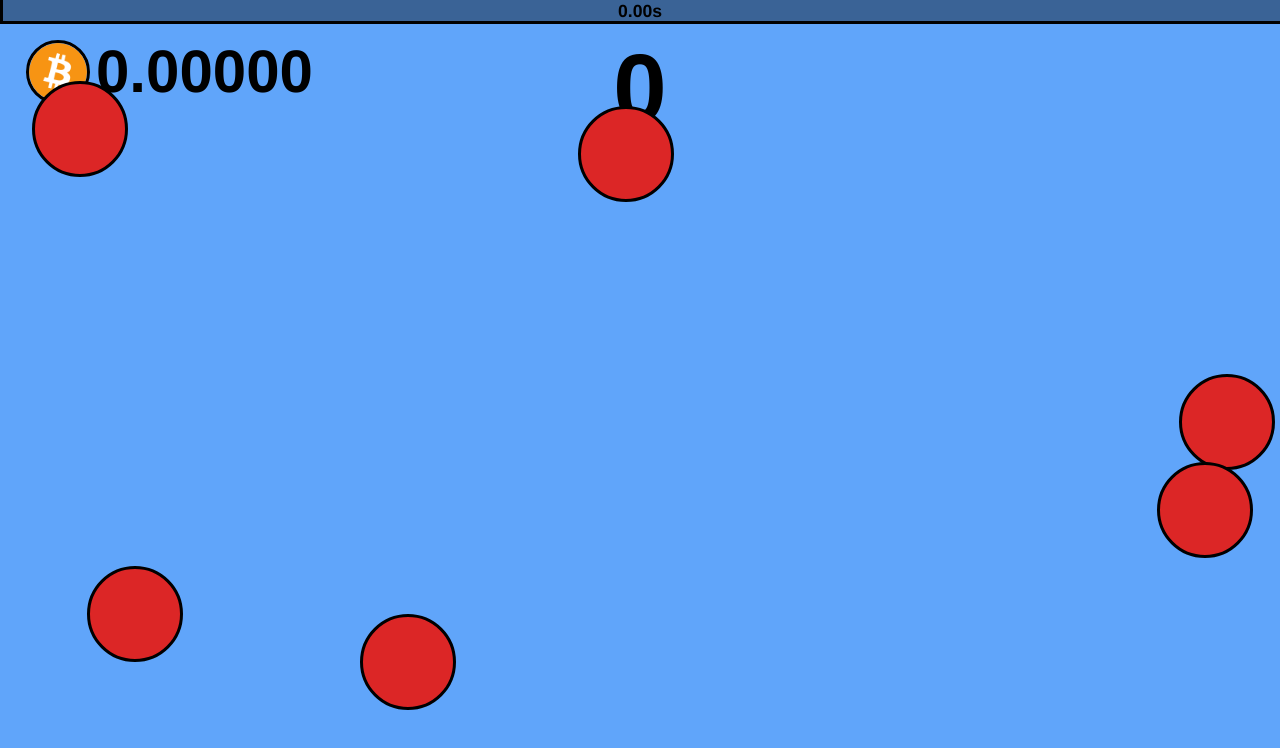
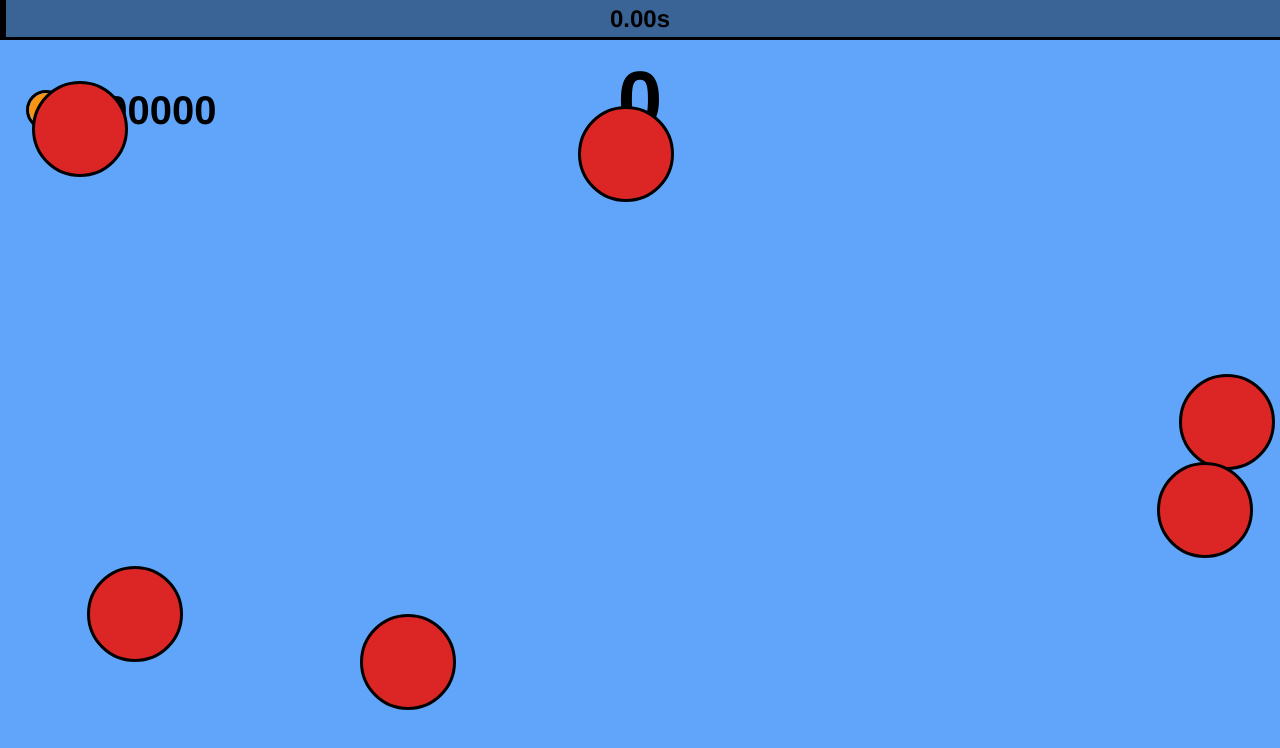
Before and after one commit to jumbyjumbo/aimtrainer, a Next.js app: page / in a window 1280 px wide. Shown: the top 748 px of the page. Built offline with nearby package versions, Linux system fonts and the light colour scheme.

Commit message:
Update styling and layout in page.js

```diff
--- a/src/app/page.js
+++ b/src/app/page.js
@@ -129,23 +129,23 @@ export default function Home() {
 
   // Main game screen
   return (
-    <main className="bg-blue-400 text-2xl md:text-6xl font-helvetica font-bold text-black h-screen w-screen overflow-hidden" style={{ cursor: "url('/reddot.png') 32 32, auto" }}>
+    <main className="bg-blue-400 text-[5vh] font-helvetica font-bold text-black h-screen w-screen overflow-hidden" style={{ cursor: "url('/reddot.png') 32 32, auto" }}>
       {/* coin combo multiplier progress bar */}
-      <div className="border-b-[3px] border-black absolute top-0 left-0 w-full h-[3vh] bg-black bg-opacity-40 flex items-center">
-        <div className="h-full bg-[#F89414] border-r-[3px] border-black" style={{ width: `${(coinComboMultiplier / 10000) * 100}%` }}></div>
+      <div className="border-b-[3px] border-black absolute top-0 left-0 w-full h-[5vh] bg-black bg-opacity-40 flex items-center">
+        <div className="h-full bg-[#F89414] border-x-[3px] border-black" style={{ width: `${(coinComboMultiplier / 10000) * 100}%` }}></div>
         {/* Display current coin combo multiplier */}
-        <div className="absolute top-0 left-1/2 transform -translate-x-1/2 flex items-center justify-center w-full h-[3vh]">
-          <span className="text-[2.2vh]">{(coinComboMultiplier / 1000).toFixed(2)}s</span>
+        <div className="absolute top-0 left-0 right-0 h-full flex items-center justify-center">
+          <span className="text-[3vh]">{(coinComboMultiplier / 1000).toFixed(2)}s</span>
         </div>
       </div>
 
       {/* Target hit counter */}
-      <div className="absolute top-[5vh] left-1/2 transform -translate-x-1/2 text-center text-4xl md:text-8xl">
+      <div className="absolute top-[5vh] left-1/2 transform -translate-x-1/2 text-center text-[10vh]">
         {targetHitsCount}
       </div>
       {/* Coin counter */}
-      <div className="absolute top-[5vh] left-[2vw] flex items-center">
-        <img src="/btclogo.png" alt="BTC Logo" style={{ width: '64px', height: '64px' }} className="border-[3px] border-black rounded-full" />
+      <div className="absolute top-[10vh] left-[2vw] flex items-center">
+        <img src="/btclogo.png" alt="BTC Logo" style={{ width: '5vh', height: '5vh' }} className="border-[3px] border-black rounded-full" />
         {/* Spacer div */}
         <div style={{ width: '0.5vw' }}></div>
         <div>
```
